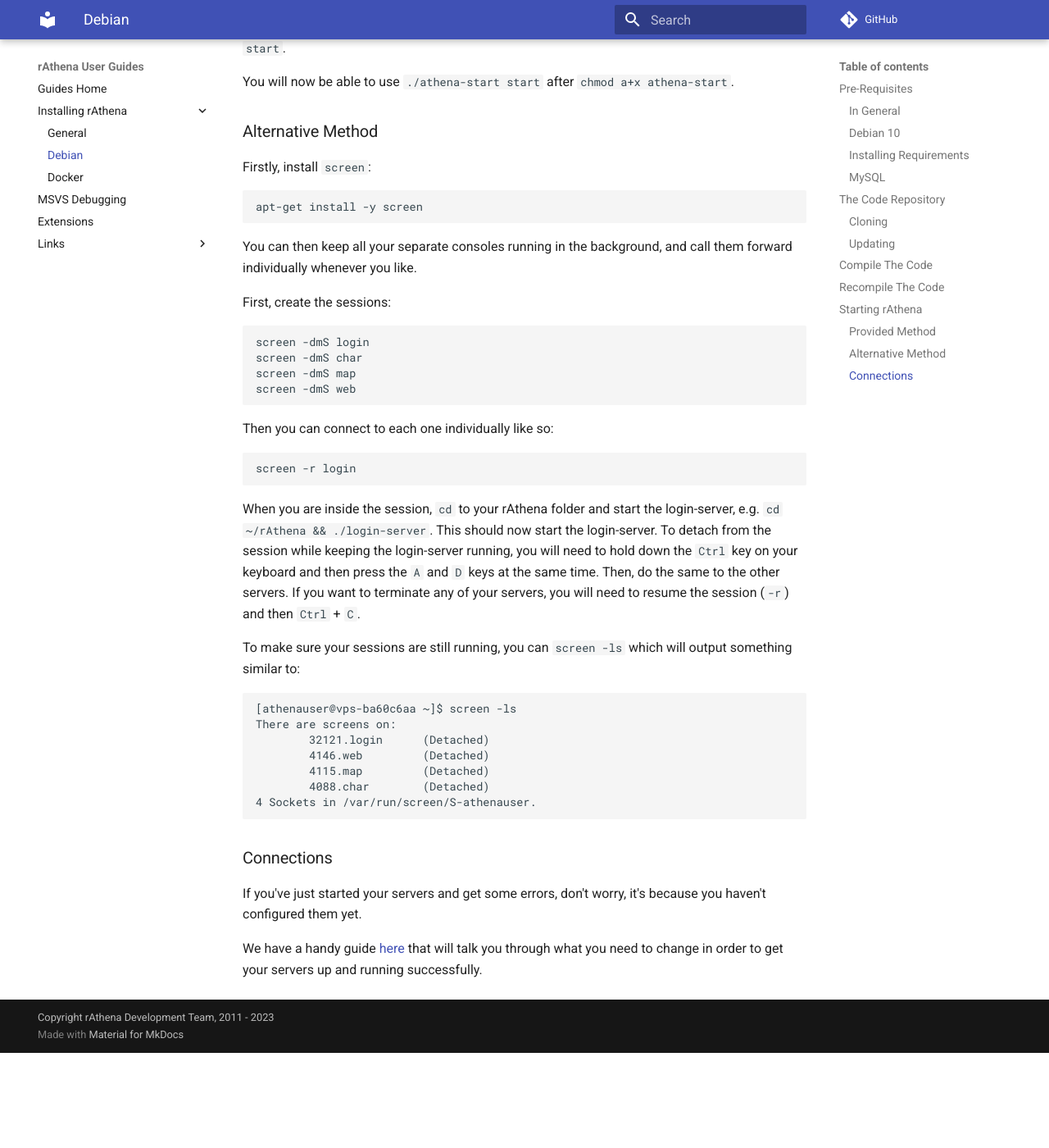
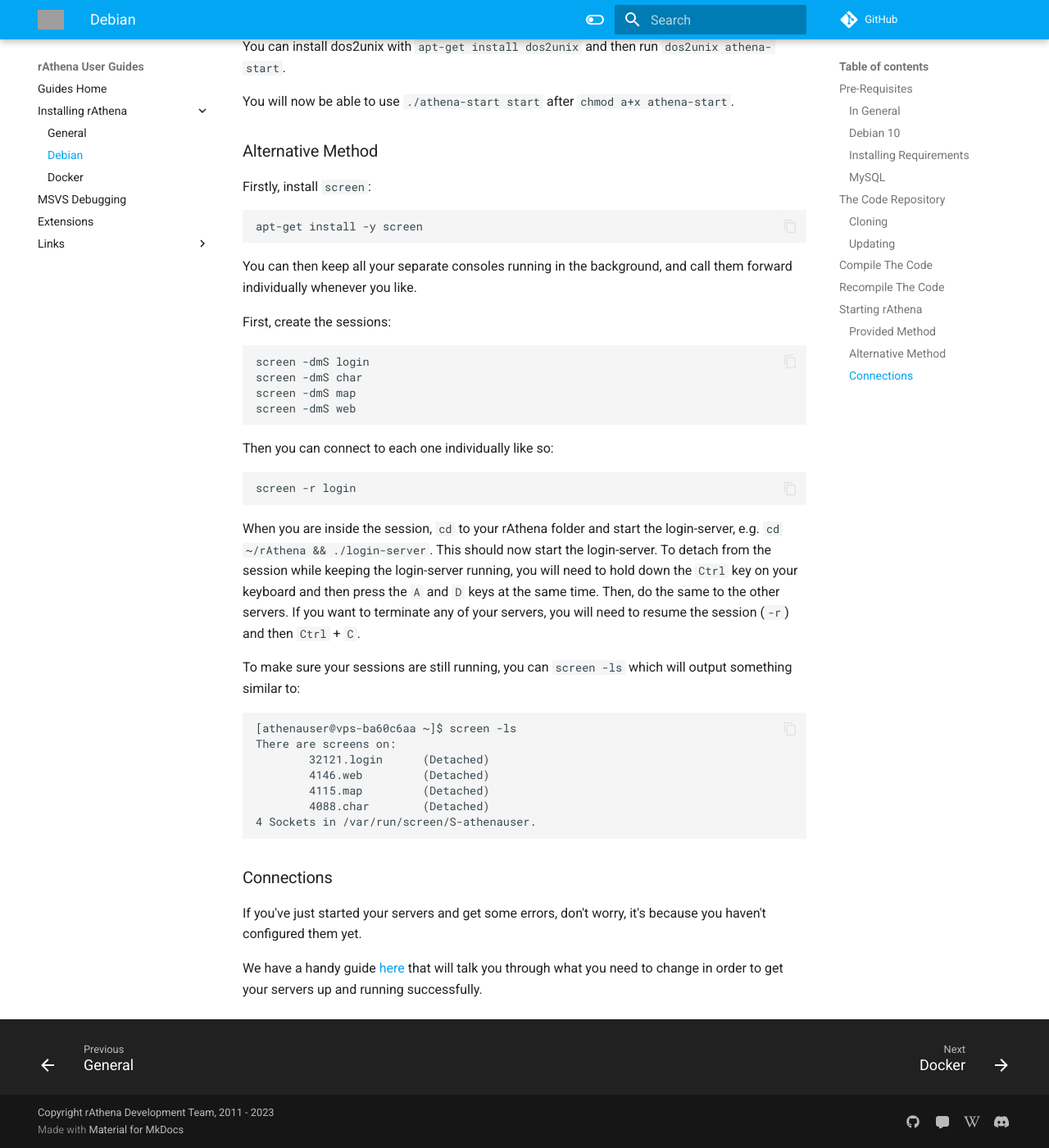
Before and after one commit to rathena/user-guides, an MkDocs documentation site: the page built from guides/installing/debian.md, in a window 1280 px wide and 1400 px high, scrolled down 3028 px. Shown: the whole window at 82% size. Built offline with MkDocs 1.6.1 and Material for MkDocs 9.7.7, drawn with Linux system fonts in a browser that asks for light colours; comment, search, counter and statistics services are not loaded; before the commit the page ends 4312 px from its top, so only the background shows below that; grey boxes are pictures that could not be loaded.

Commit message:
Update mkdocs.yml

```diff
--- a/mkdocs.yml
+++ b/mkdocs.yml
@@ -1,19 +1,20 @@
 site_name: rAthena User Guides
-site_url: https://sapitosucio.github.io/user-guides/
+site_url: https://rathena.github.io/user-guides/
 repo_url: https://github.com/rathena/user-guides/
 site_description: User Guides created by the rAthena community. These guides are generated from a Github repository and turned into an easy to use website.
 site_author: rAthena Developement Team
 copyright: Copyright rAthena Development Team, 2011 - 2023
 docs_dir: guides
 site_dir: _site/
+
 nav:
     - Guides Home: index.md
     - Installing rAthena:
       - General: installing.md
       - Debian: installing/debian.md
       - Docker: installing/docker.md
-    #- Network Settings: network-settings.md
-    #- MySQL Tables: mysql-tables.md
+  # - Network Settings: network-settings.md
+  # - MySQL Tables: mysql-tables.md
     - MSVS Debugging: debugging.md
     - Extensions: extensions.md
     - Links:
@@ -21,5 +22,99 @@
       - Forums: https://rathena.org/board/
       - Wiki: https://rathena.org/wiki/
       - Discord: https://discord.gg/kMeMXWEvSV
+theme:
+  font:
+    text: Roboto
+    code: Roboto Mono
+  favicon: img/favicon.ico
+  logo: img/logo.png
+  name: material
+  features:
+    - announce.dismiss
+    # - content.action.edit
+    # - content.action.view
+    - content.code.annotate
+    - content.code.copy
+    - content.tabs.link
+    - content.tooltips
+    # - header.autohide
+    # - navigation.expand
+    - navigation.footer
+    - navigation.indexes
+    - navigation.instant
+    # - navigation.prune
+    # - navigation.sections
+    # - navigation.tabs
+    # - navigation.tabs.sticky
+    - navigation.top
+    - navigation.tracking
+    - search.highlight
+    - search.share
+    - search.suggest
+    - toc.follow
+    # - toc.integrate
+  language: en
+  palette:
+    - scheme: default
+      toggle:
+        icon: material/toggle-switch-off-outline
+        name: Switch to dark mode
+      primary: light blue
+      accent: teal
+    - scheme: slate
+      toggle:
+        icon: material/toggle-switch
+        name: Switch to light mode
+      primary: light blue
+      accent: teal
+extra:
+  social:
+    - icon: fontawesome/brands/github
+      link: https://github.com/rathena/
+    - icon: fontawesome/solid/message
+      link: https://rathena.org/board/
+    - icon: fontawesome/brands/wikipedia-w
+      link: https://rathena.org/wiki/
+    - icon: fontawesome/brands/discord
+      link: https://discord.gg/rathena-96459614895226880
 
-theme: material
+markdown_extensions:
+  - abbr
+  - admonition
+  - attr_list
+  - def_list
+  - footnotes
+  - md_in_html
+  - toc:
+      permalink: true
+  - pymdownx.arithmatex:
+      generic: true
+  - pymdownx.betterem:
+      smart_enable: all
+  - pymdownx.caret
+  - pymdownx.details
+  - pymdownx.emoji:
+      emoji_generator: !!python/name:materialx.emoji.to_svg
+      emoji_index: !!python/name:materialx.emoji.twemoji
+  - pymdownx.highlight:
+      anchor_linenums: true
+      line_spans: __span
+      pygments_lang_class: true
+  - pymdownx.inlinehilite
+  - pymdownx.keys
+  # - pymdownx.magiclink:
+  #     repo_url_shorthand: true
+  #     user: squidfunk
+  #     repo: mkdocs-material
+  - pymdownx.mark
+  - pymdownx.smartsymbols
+  - pymdownx.superfences:
+      custom_fences:
+        - name: mermaid
+          class: mermaid
+          format: !!python/name:pymdownx.superfences.fence_code_format
+  - pymdownx.tabbed:
+      alternate_style: true
+  - pymdownx.tasklist:
+      custom_checkbox: true
+  - pymdownx.tilde
```
